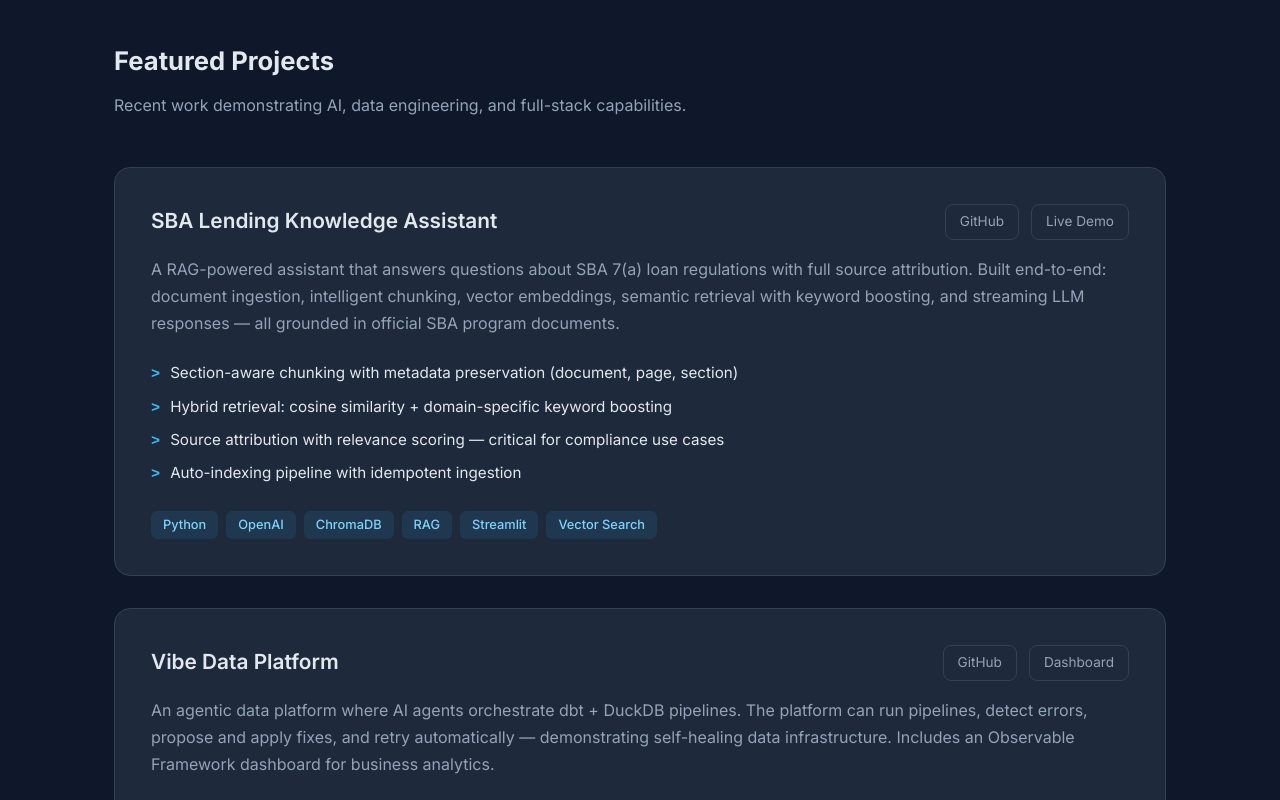
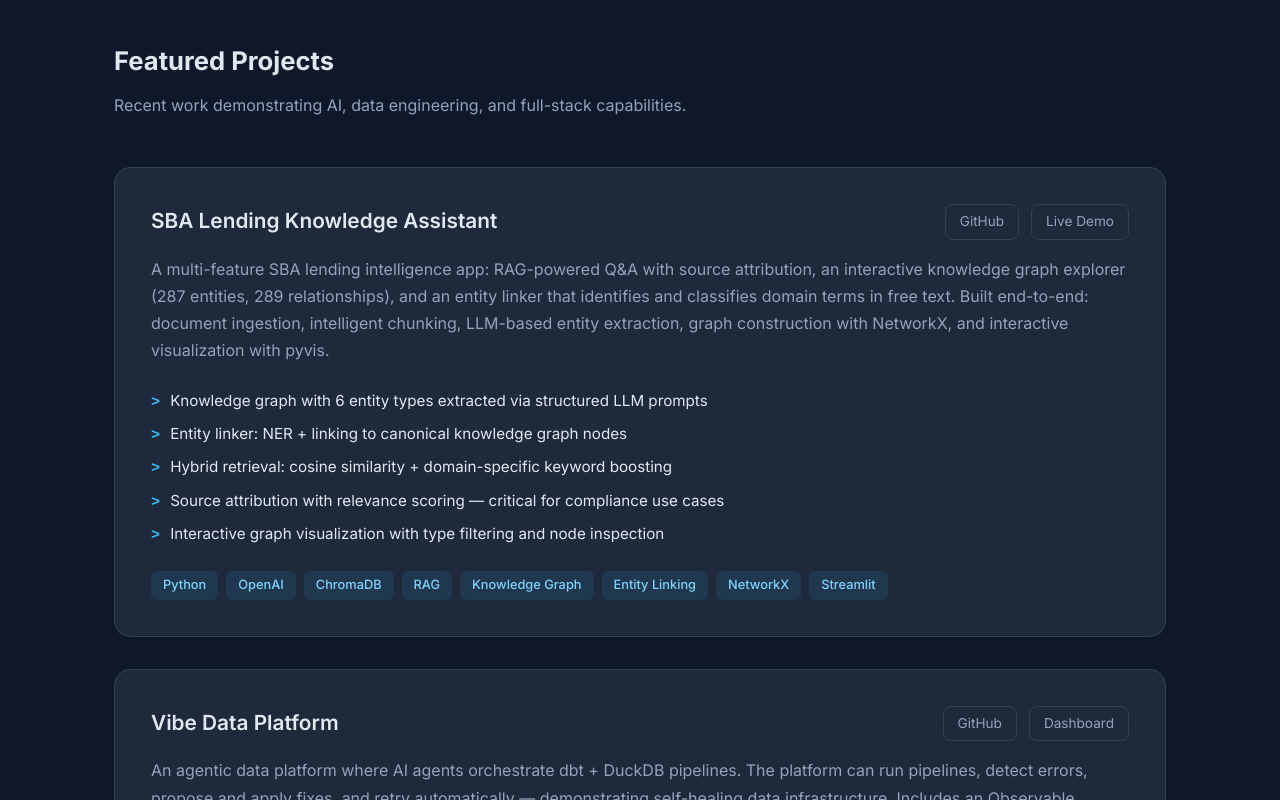
Before and after one commit to henrikamnas/portfolio, a plain HTML site: page index.html in a window 1280 px wide. Shown: the part 533-1333 px from the top of the page. Drawn offline with Linux system fonts and the light colour scheme.

Commit message:
Update SBA project card with Knowledge Graph and Entity Linker features
Co-Authored-By: Claude Opus 4.6 <noreply@anthropic.com>

```diff
--- a/index.html
+++ b/index.html
@@ -320,24 +320,28 @@
                     </div>
                 </div>
                 <p class="project-description">
-                    A RAG-powered assistant that answers questions about SBA 7(a) loan regulations
-                    with full source attribution. Built end-to-end: document ingestion, intelligent
-                    chunking, vector embeddings, semantic retrieval with keyword boosting, and
-                    streaming LLM responses — all grounded in official SBA program documents.
+                    A multi-feature SBA lending intelligence app: RAG-powered Q&A with source attribution,
+                    an interactive knowledge graph explorer (287 entities, 289 relationships), and an
+                    entity linker that identifies and classifies domain terms in free text. Built end-to-end:
+                    document ingestion, intelligent chunking, LLM-based entity extraction, graph construction
+                    with NetworkX, and interactive visualization with pyvis.
                 </p>
                 <ul class="project-highlights">
-                    <li>Section-aware chunking with metadata preservation (document, page, section)</li>
+                    <li>Knowledge graph with 6 entity types extracted via structured LLM prompts</li>
+                    <li>Entity linker: NER + linking to canonical knowledge graph nodes</li>
                     <li>Hybrid retrieval: cosine similarity + domain-specific keyword boosting</li>
                     <li>Source attribution with relevance scoring — critical for compliance use cases</li>
-                    <li>Auto-indexing pipeline with idempotent ingestion</li>
+                    <li>Interactive graph visualization with type filtering and node inspection</li>
                 </ul>
                 <div class="tags">
                     <span class="tag">Python</span>
                     <span class="tag">OpenAI</span>
                     <span class="tag">ChromaDB</span>
                     <span class="tag">RAG</span>
+                    <span class="tag">Knowledge Graph</span>
+                    <span class="tag">Entity Linking</span>
+                    <span class="tag">NetworkX</span>
                     <span class="tag">Streamlit</span>
-                    <span class="tag">Vector Search</span>
                 </div>
             </div>
 
```
